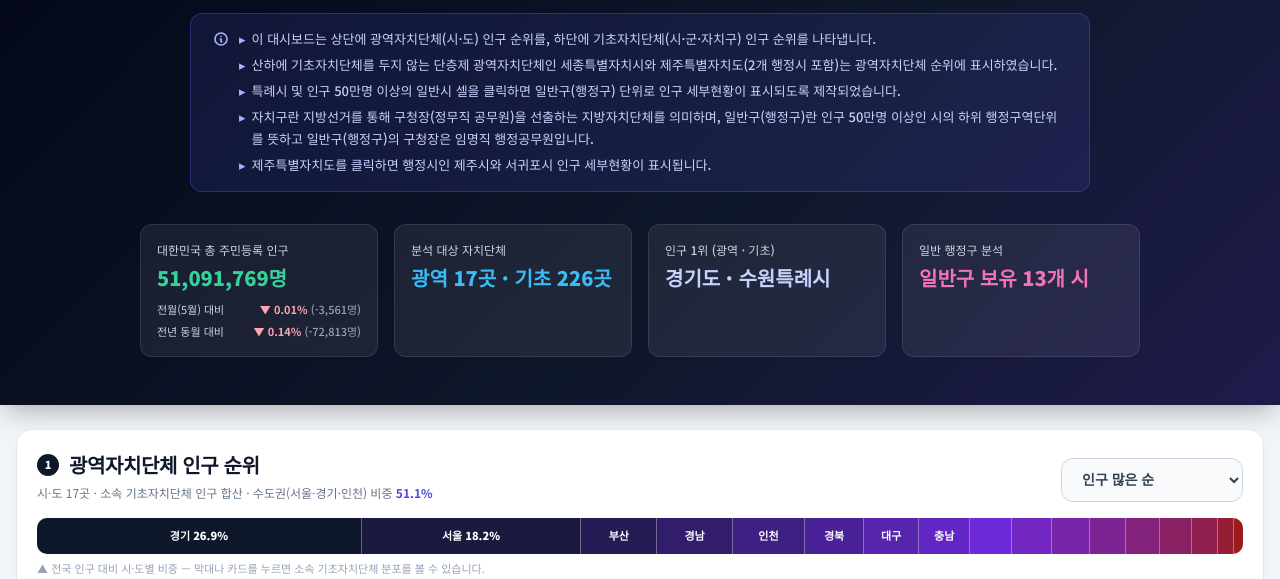
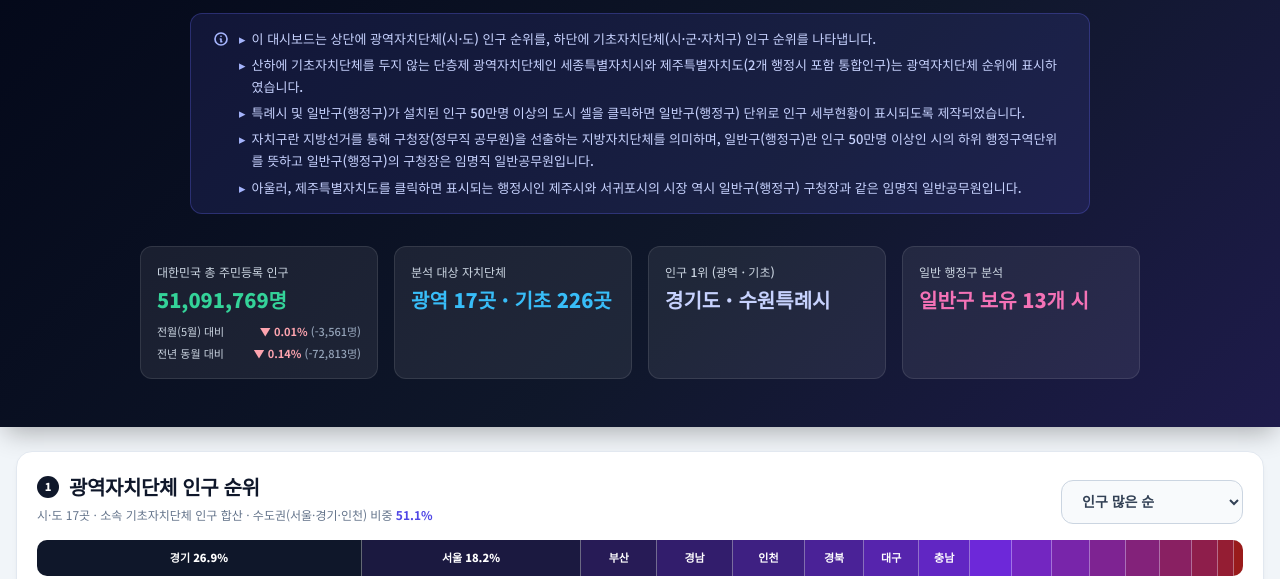
Before and after one commit to MichaelChe-76/my_dashboard, a plain HTML site: page population202606_4.html in a window 1280 px wide. Shown: the part 185-764 px from the top of the page. Drawn offline with Linux system fonts and the light colour scheme.

Commit message:
Update population202606_4.html

```diff
--- a/population202606_4.html
+++ b/population202606_4.html
@@ -644,19 +644,19 @@
       </li>
       <li style="display: flex; gap: 6px; margin-bottom: 4px;">
         <span style="color: #a5b4fc; flex-shrink: 0;">▸</span>
-        <span>산하에 기초자치단체를 두지 않는 단층제 광역자치단체인 세종특별자치시와 제주특별자치도(2개 행정시 포함)는 광역자치단체 순위에 표시하였습니다.</span>
+        <span>산하에 기초자치단체를 두지 않는 단층제 광역자치단체인 세종특별자치시와 제주특별자치도(2개 행정시 포함 통합인구)는 광역자치단체 순위에 표시하였습니다.</span>
       </li>
       <li style="display: flex; gap: 6px; margin-bottom: 4px;">
         <span style="color: #a5b4fc; flex-shrink: 0;">▸</span>
-        <span>특례시 및 인구 50만명 이상의 일반시 셀을 클릭하면 일반구(행정구) 단위로 인구 세부현황이 표시되도록 제작되었습니다.</span>
+        <span>특례시 및 일반구(행정구)가 설치된 인구 50만명 이상의 도시 셀을 클릭하면 일반구(행정구) 단위로 인구 세부현황이 표시되도록 제작되었습니다.</span>
       </li>
             <li style="display: flex; gap: 6px; margin-bottom: 4px;">
         <span style="color: #a5b4fc; flex-shrink: 0;">▸</span>
-        <span>자치구란 지방선거를 통해 구청장(정무직 공무원)을 선출하는 지방자치단체를 의미하며, 일반구(행정구)란 인구 50만명 이상인 시의 하위 행정구역단위를 뜻하고 일반구(행정구)의 구청장은 임명직 행정공무원입니다.</span>
+        <span>자치구란 지방선거를 통해 구청장(정무직 공무원)을 선출하는 지방자치단체를 의미하며, 일반구(행정구)란 인구 50만명 이상인 시의 하위 행정구역단위를 뜻하고 일반구(행정구)의 구청장은 임명직 일반공무원입니다.</span>
       </li>
       <li style="display: flex; gap: 6px;">
         <span style="color: #a5b4fc; flex-shrink: 0;">▸</span>
-        <span>제주특별자치도를 클릭하면 행정시인 제주시와 서귀포시 인구 세부현황이 표시됩니다.</span>
+        <span>아울러, 제주특별자치도를 클릭하면 표시되는 행정시인 제주시와 서귀포시의 시장 역시 일반구(행정구) 구청장과 같은 임명직 일반공무원입니다. </span>
       </li>
     </ul>
   </div>
```
